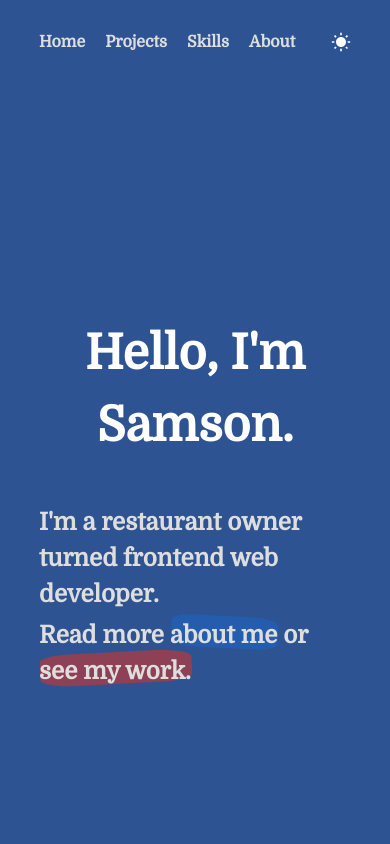
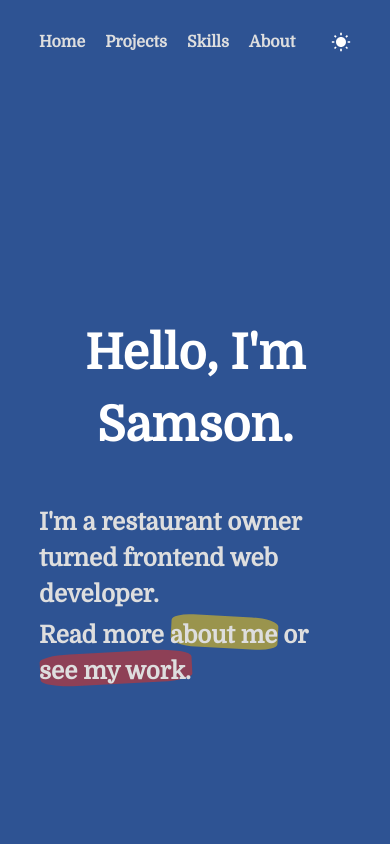
Before and after one commit to samsonc89/samson-react-portfolio, a React (Vite) app: page / in a window 390 px wide. Shown: the top 844 px of the page. Built offline with nearby package versions, Linux system fonts and the light colour scheme.

Commit message:
Change spacing

```diff
--- a/src/components/home/home.css
+++ b/src/components/home/home.css
@@ -30,7 +30,7 @@
 }
 
 .highlight-about:before {
-  background: #1f62c097;
+  background: #e4c01d97;
   transform: rotate(3deg);
 }
 
--- a/src/components/skills/skills.css
+++ b/src/components/skills/skills.css
@@ -1,3 +1,7 @@
+#skills {
+  height: 50vh;
+}
+
 .skills-container {
   display: flex;
   gap: 40px;
@@ -11,6 +15,10 @@
 }
 
 @media screen and (max-width: 480px) {
+  #skills {
+    height: 70vh;
+  }
+
   .skills-icon {
     height: 100px;
     width: auto;
--- a/src/index.css
+++ b/src/index.css
@@ -67,8 +67,6 @@ svg {
   display: flex;
   flex-direction: column;
   scroll-margin-top: 9vh;
-  min-height: 80vh;
-
   max-width: 700px;
 }
 
```
